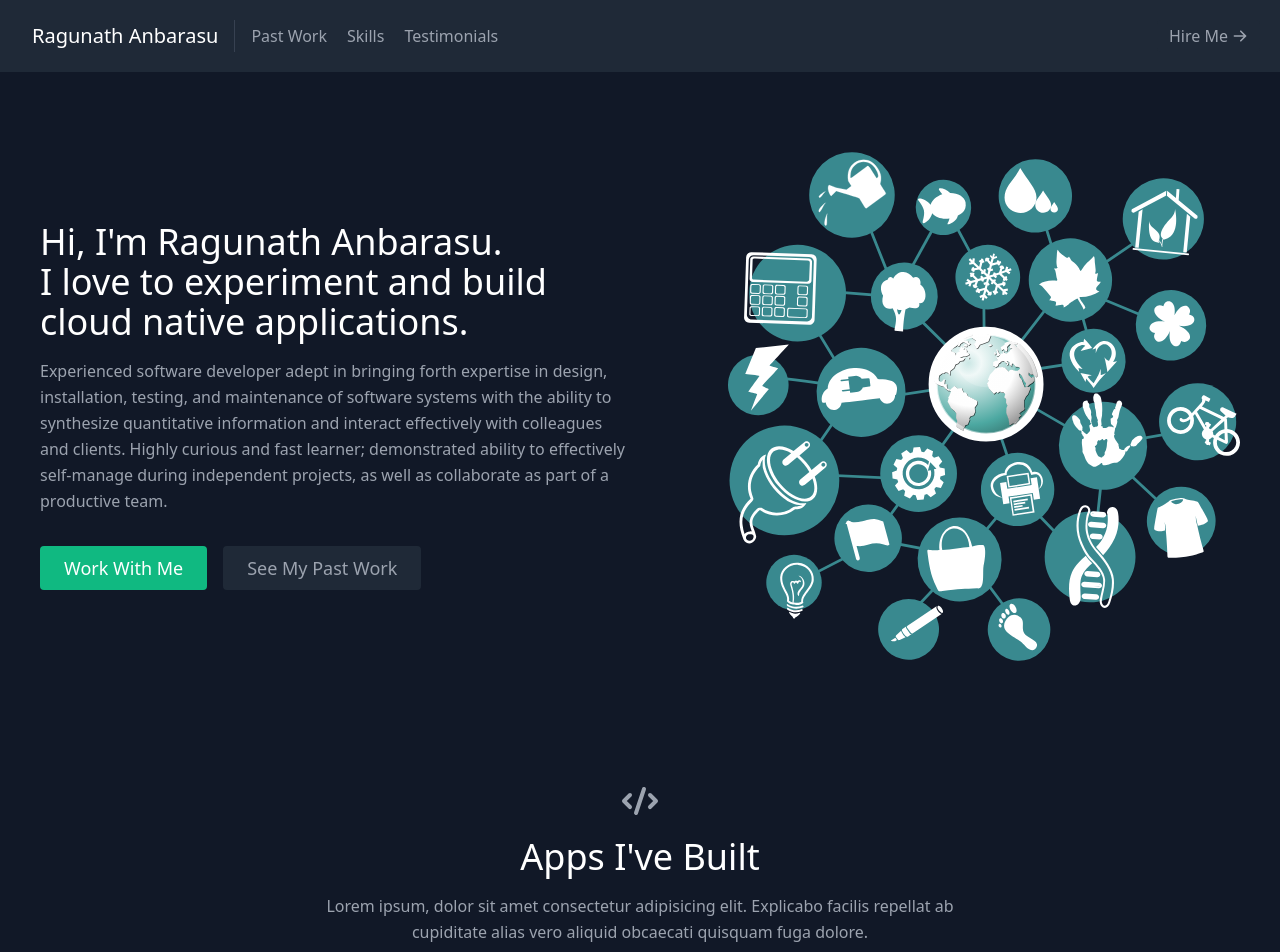
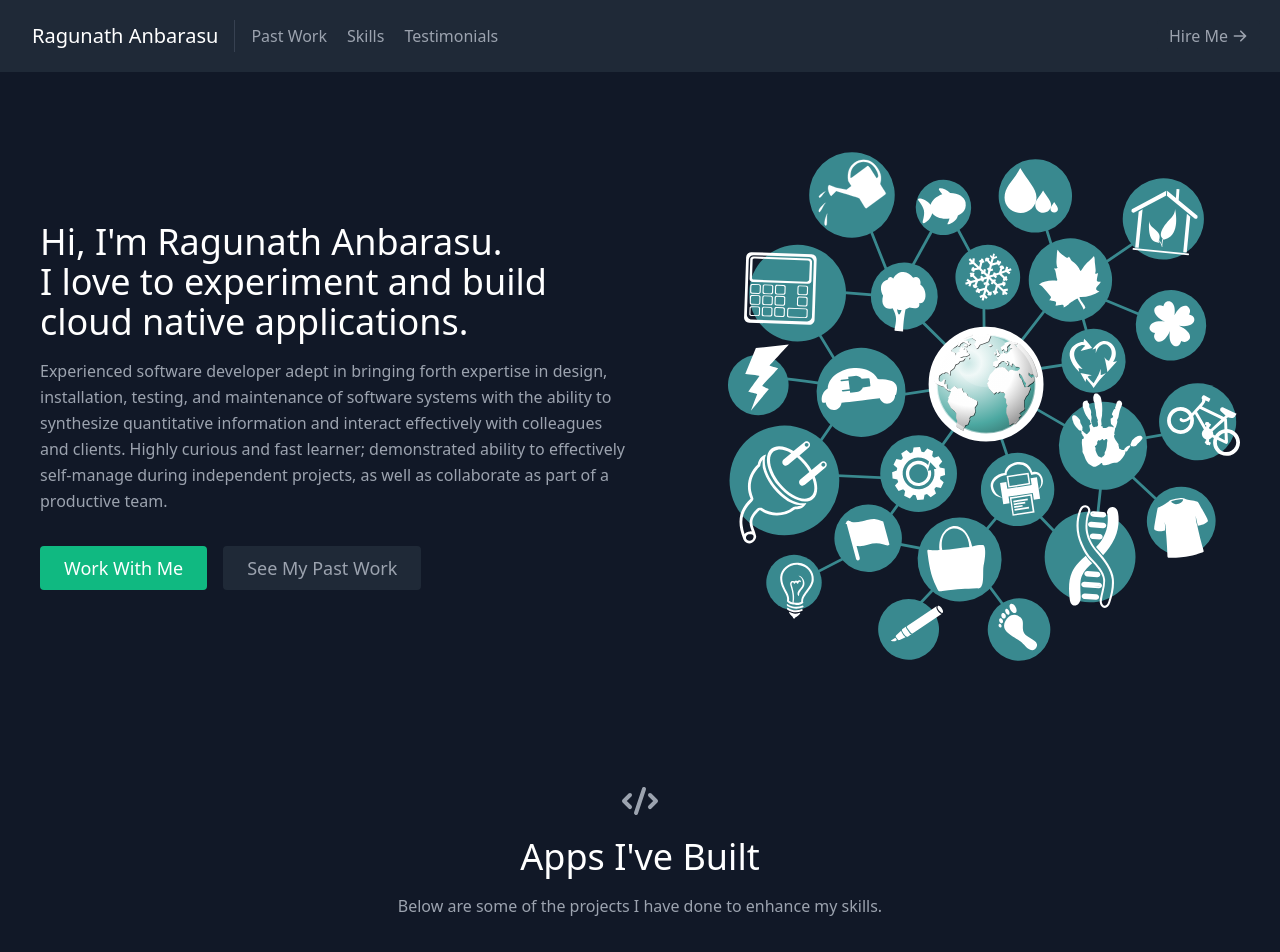
Before and after one commit to RagunathAnbarasu/Portfolio, a React (Create React App) app: page / in a window 1280 px wide. Shown: the top 952 px of the page. Built offline with nearby package versions, Linux system fonts and the light colour scheme.

Commit message:
Updating project page

```diff
--- a/src/components/Projects.js
+++ b/src/components/Projects.js
@@ -12,9 +12,7 @@ export default function Projects() {
             Apps I've Built
           </h1>
           <p className="lg:w-2/3 mx-auto leading-relaxed text-base">
-            Lorem ipsum, dolor sit amet consectetur adipisicing elit. Explicabo
-            facilis repellat ab cupiditate alias vero aliquid obcaecati quisquam
-            fuga dolore.
+            Below are some of the projects I have done to enhance my skills.
           </p>
         </div>
         <div className="flex flex-wrap -m-4">
```
